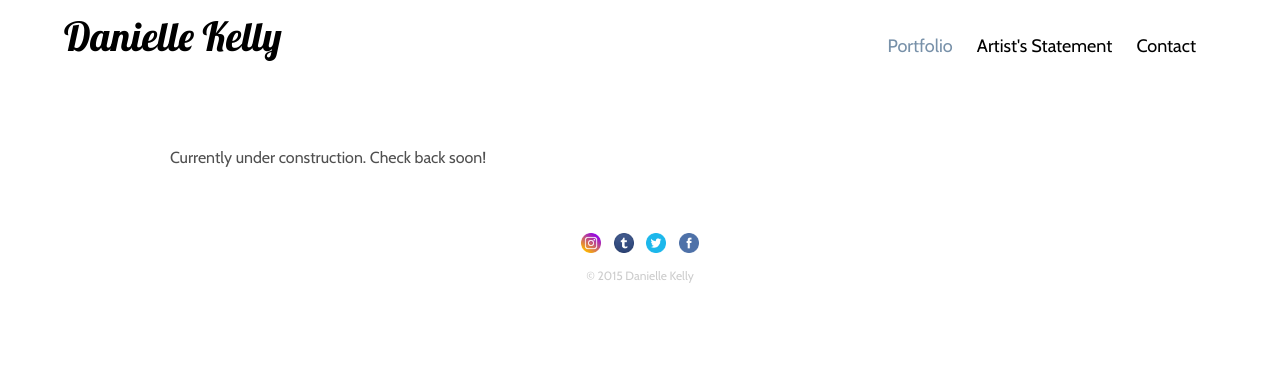
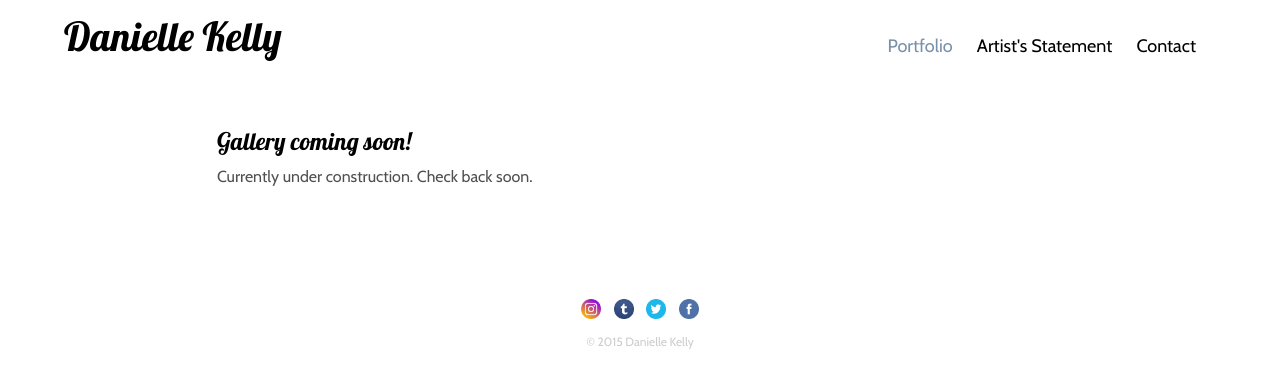
Before and after one commit to daniellekelly/art-portfolio, a plain HTML site: page index.html in a window 1280 px wide. Drawn offline with nearby package versions, Linux system fonts and the light colour scheme.

```diff
--- a/css/main.css
+++ b/css/main.css
@@ -11,6 +11,7 @@
   margin: 0 auto;
   padding: 0 5%;
 }
+
 
 a{
   text-decoration: none;
@@ -65,7 +66,7 @@
   font-weight: normal;
 }
 
-h3 {
+h4 {
   font-family: 'Lobster';
   margin: 15px 0;
   font-size: 1.5em;
@@ -159,7 +160,11 @@
   border-radius: 100%;
 }
 
-
+article {
+  display: block;
+  margin: 0;
+  padding: 5%;
+}
 
 /**********************************
 PAGE: CONTACT
--- a/index.html
+++ b/index.html
@@ -26,9 +26,9 @@
       </nav>
     </header>
       <div id="wrapper">
-        <section id="primary">
-          <p>Currently under construction. Check back soon!</p>
-        </section>
+        <article><h4>Gallery coming soon!</h4>
+          <p>Currently under construction. Check back soon.</p>
+        </article>
       </div>
 
     <footer>
```
Also changed, not shown: about.html (+4 -13 lines), contact.html (+1 -1 lines).
